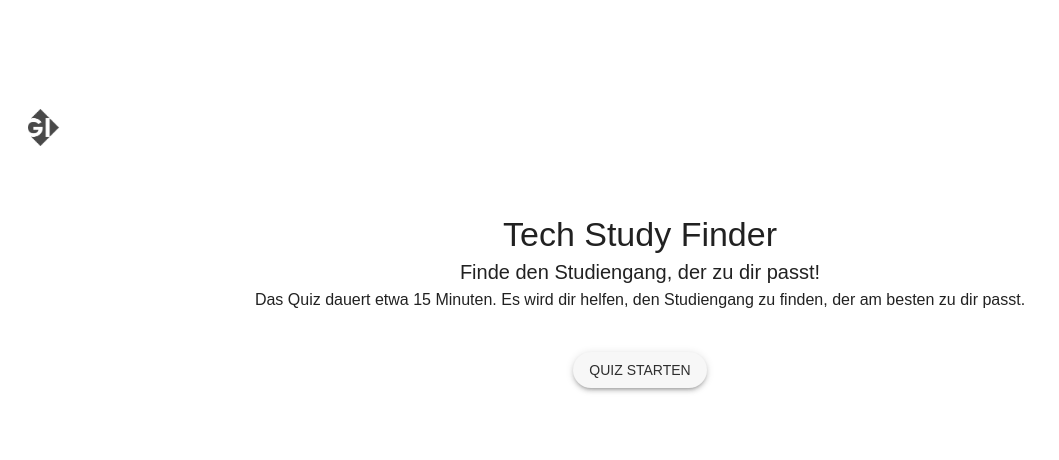
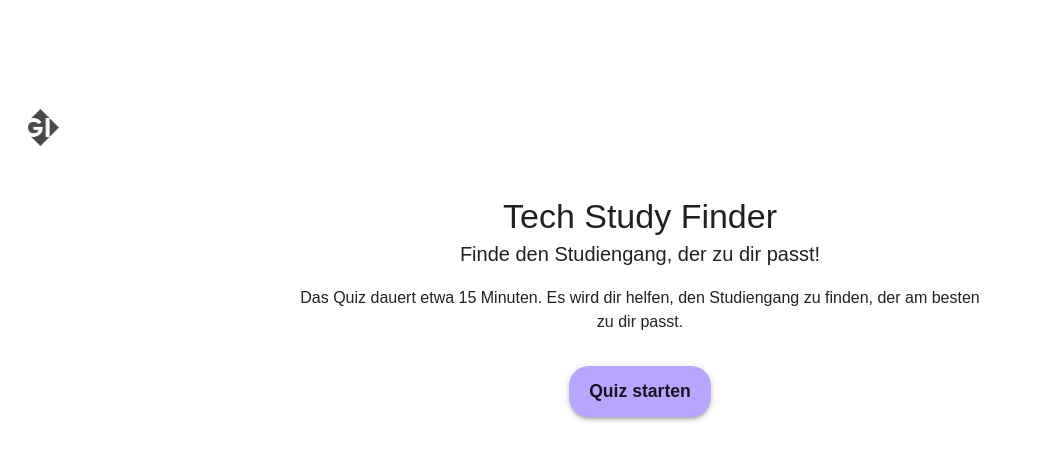
Before and after one commit to noadjamila/TechStudyFinder, a React (Create React App) app in the folder client/: page / in a window 1280 px wide. Shown: the top 460 px of the page, without its empty margins (0-1059 px from the left). Built offline with nearby package versions, Linux system fonts and the light colour scheme.

Commit message:
Style button

```diff
--- a/client/src/components/buttons/Button.tsx
+++ b/client/src/components/buttons/Button.tsx
@@ -6,22 +6,23 @@ export default function Button({
   onClick,
   disabled = false,
   fullWidth = false,
+  color = "primary",
+  sx = {},
 }: ButtonProps) {
   return (
     <MUIButton
       variant="contained"
+      color={color}
       onClick={onClick}
       disabled={disabled}
       fullWidth={fullWidth}
-      sx={(theme) => ({
-        backgroundColor: theme.palette.grey[100],
-        color: theme.palette.grey[900],
+      sx={{
         borderRadius: "20px",
+        fontWeight: "bold",
+        textTransform: "none",
         boxShadow: 3,
-        ":hover": {
-          backgroundColor: theme.palette.primary.main,
-        },
-      })}
+        ...sx,
+      }}
     >
       {label}
     </MUIButton>
--- a/client/src/pages/Homescreen.tsx
+++ b/client/src/pages/Homescreen.tsx
@@ -1,5 +1,5 @@
 import React from "react";
-import { Typography } from "@mui/material";
+import { Box, Typography } from "@mui/material";
 import LogoMenu from "../components/logo-menu/LogoMenu";
 import Button from "../components/buttons/Button";
 import "./Homescreen.css";
@@ -16,23 +16,40 @@ const Homescreen: React.FC = () => {
     <div className="homescreen-container">
       <LogoMenu />
 
-      <div className="text-content">
+      <Box
+        className="text-content"
+        sx={{
+          maxWidth: { xs: "90%", sm: "600px", md: "700px" },
+          mx: "auto",
+          textAlign: "center",
+          mt: 4,
+        }}
+      >
         <Typography variant="h4" className="title">
           Tech Study Finder
         </Typography>
+
         <Typography variant="h6" className="subtitle">
           Finde den Studiengang, der zu dir passt!
         </Typography>
 
-        <div className="info-text">
+        <Box className="info-text" sx={{ mt: 2, mb: 4 }}>
           <Typography variant="body1">
             Das Quiz dauert etwa 15 Minuten. Es wird dir helfen, den Studiengang
             zu finden, der am besten zu dir passt.
           </Typography>
-        </div>
+        </Box>
 
-        <Button label="Quiz Starten" onClick={handleQuizStart} />
-      </div>
+        <Button
+          label="Quiz starten"
+          onClick={handleQuizStart}
+          color="primary"
+          sx={{
+            padding: "10px 20px",
+            fontSize: "1.1rem",
+          }}
+        />
+      </Box>
     </div>
   );
 };
--- a/client/src/types/Button.types.ts
+++ b/client/src/types/Button.types.ts
@@ -1,6 +1,10 @@
+import { SxProps, Theme } from "@mui/material/styles";
+
 export interface ButtonProps {
   label?: string;
   onClick?: () => void;
   disabled?: boolean;
   fullWidth?: boolean;
+  sx?: SxProps<Theme>;
+  color?: "primary" | "secondary" | "success" | "error" | "warning" | "info";
 }
```
Also changed, not shown: 1 other file (tests, documents, lock files or other folders).
